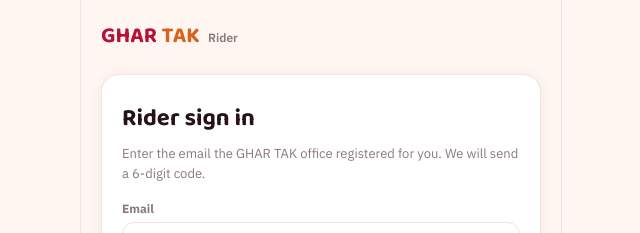
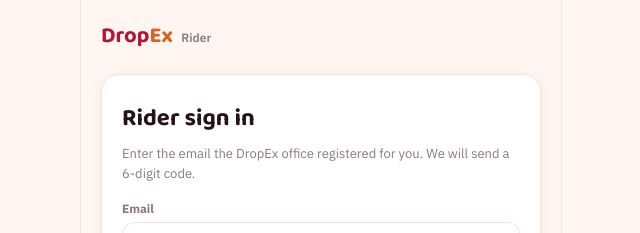
Before and after one commit to Rasib2019/Ghartak-Rider, a React (Vite) app: page / in a window 1280 px wide. Shown: the top 233 px of the page, without its empty margins (319-959 px from the left). Built offline with nearby package versions, Linux system fonts and the light colour scheme.

Commit message:
Update App.tsx

```diff
--- a/src/App.tsx
+++ b/src/App.tsx
@@ -118,7 +118,7 @@
 
 function friendlyLoginError(message: string): string {
   if (/signups not allowed|not allowed for otp|user not found/i.test(message)) {
-    return "This email is not registered as a rider. Please contact the GHAR TAK office.";
+    return "This email is not registered as a rider. Please contact the DropEx office.";
   }
   return message;
 }
@@ -151,8 +151,8 @@
       if (m.approval_status !== "approved") {
         setBlockedMsg(
           m.approval_status === "pending"
-            ? "Your rider account is waiting for approval from the GHAR TAK office."
-            : `Your rider account is ${m.approval_status}. Please contact the GHAR TAK office.`,
+            ? "Your rider account is waiting for approval from the DropEx office."
+            : `Your rider account is ${m.approval_status}. Please contact the DropEx office.`,
         );
         setScreen("blocked");
         return;
@@ -178,7 +178,7 @@
         setBlockedMsg("This account is not a rider account.");
         setScreen("blocked");
       } else if (/not active/i.test(msg)) {
-        setBlockedMsg("Your account is not active. Please contact the GHAR TAK office.");
+        setBlockedMsg("Your account is not active. Please contact the DropEx office.");
         setScreen("blocked");
       } else if (silent) {
         setLoadError(msg);
@@ -305,7 +305,7 @@
   const header = (
     <div className="header">
       <div className="brand">
-        GHAR <span>TAK</span> <small>Rider</small>
+        Drop<span>Ex</span> <small>Rider</small>
       </div>
       {screen === "home" || screen === "blocked" ? (
         <button className="link" onClick={signOut}>
@@ -333,7 +333,7 @@
         <div className="content">
           <div className="card">
             <h1>Rider sign in</h1>
-            <p className="hint">Enter the email the GHAR TAK office registered for you. We will send a 6-digit code.</p>
+            <p className="hint">Enter the email the DropEx office registered for you. We will send a 6-digit code.</p>
             <form onSubmit={sendOtp}>
               <label htmlFor="email">Email</label>
               <input
@@ -515,7 +515,7 @@
   }
 
   function reject() {
-    if (!window.confirm("Reject this order? It will go back to the GHAR TAK office to assign to someone else.")) return;
+    if (!window.confirm("Reject this order? It will go back to the DropEx office to assign to someone else.")) return;
     const reason = window.prompt("Reason (optional)") ?? "";
     void act("reject", { note: reason });
   }
```
